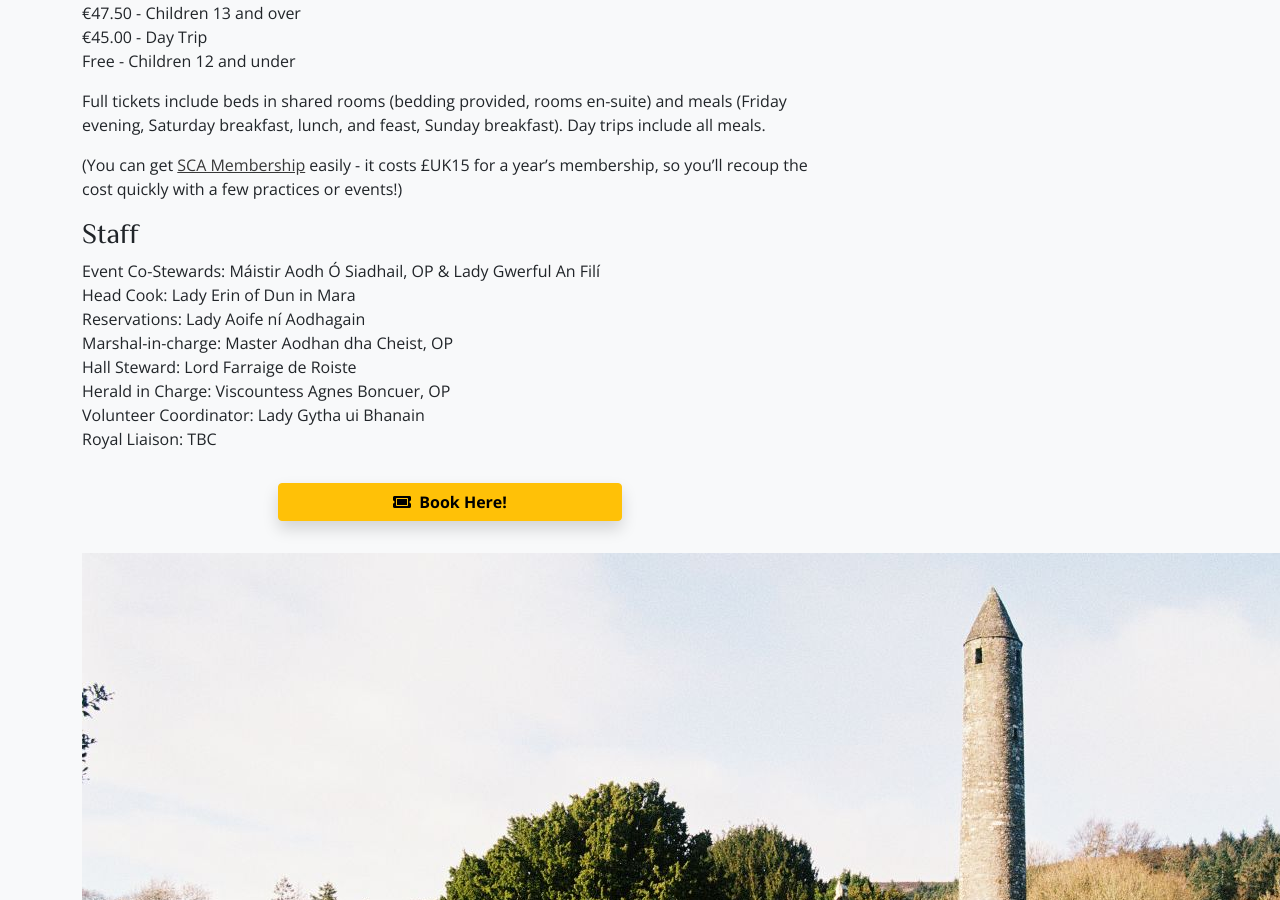
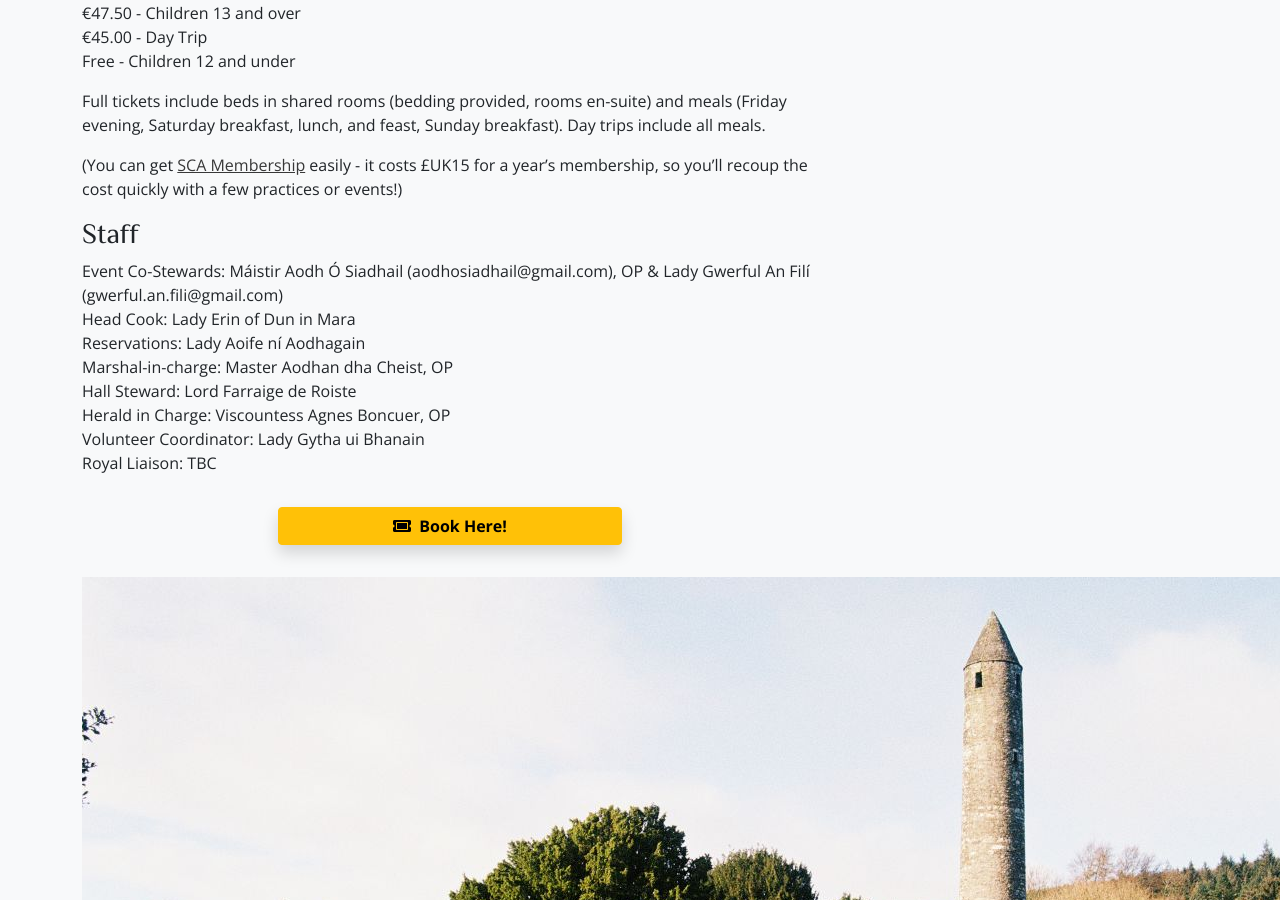
Before and after one commit to drachenwald/dun-in-mara, a Jekyll site: the page built from events/2026/kingdom-university/index.md, in a window 1280 px wide and 900 px high, scrolled down 873 px. Built offline with Jekyll 4.4.1, drawn with Linux system fonts in a browser that asks for light colours; comment, search, counter and statistics services are not loaded.

Commit message:
updated KU index page and events index page

```diff
--- a/events/2026/kingdom-university/index.md
+++ b/events/2026/kingdom-university/index.md
@@ -39,7 +39,7 @@ Full tickets include beds in shared rooms (bedding provided, rooms en-suite) and
 
 ### Staff
 
-Event Co-Stewards: Máistir Aodh Ó Siadhail, OP & Lady Gwerful An Filí
+Event Co-Stewards: Máistir Aodh Ó Siadhail (aodhosiadhail@gmail.com), OP & Lady Gwerful An Filí (gwerful.an.fili@gmail.com)
 Head Cook:  Lady Erin of Dun in Mara
 Reservations: Lady Aoife ní Aodhagain
 Marshal-in-charge: Master Aodhan dha Cheist, OP
```
Also changed, not shown: events/index.md (+3 -3 lines).
